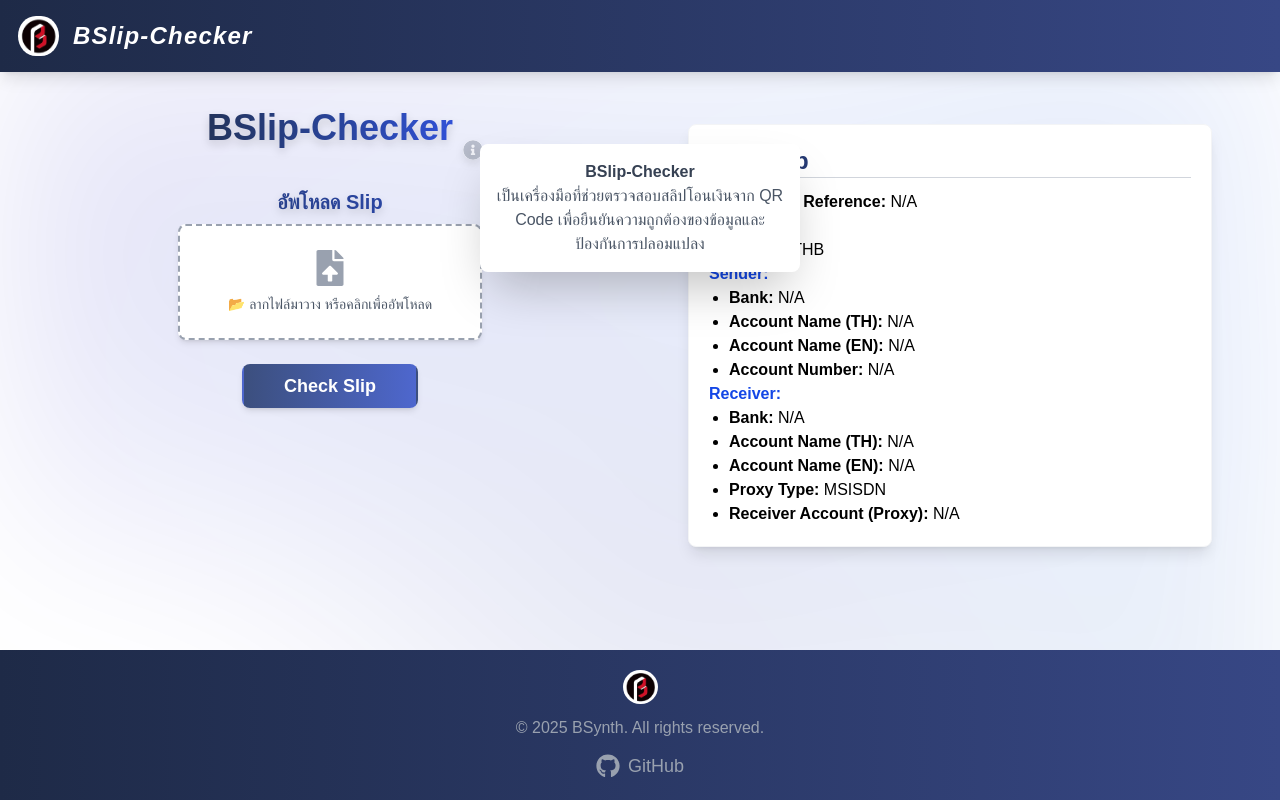
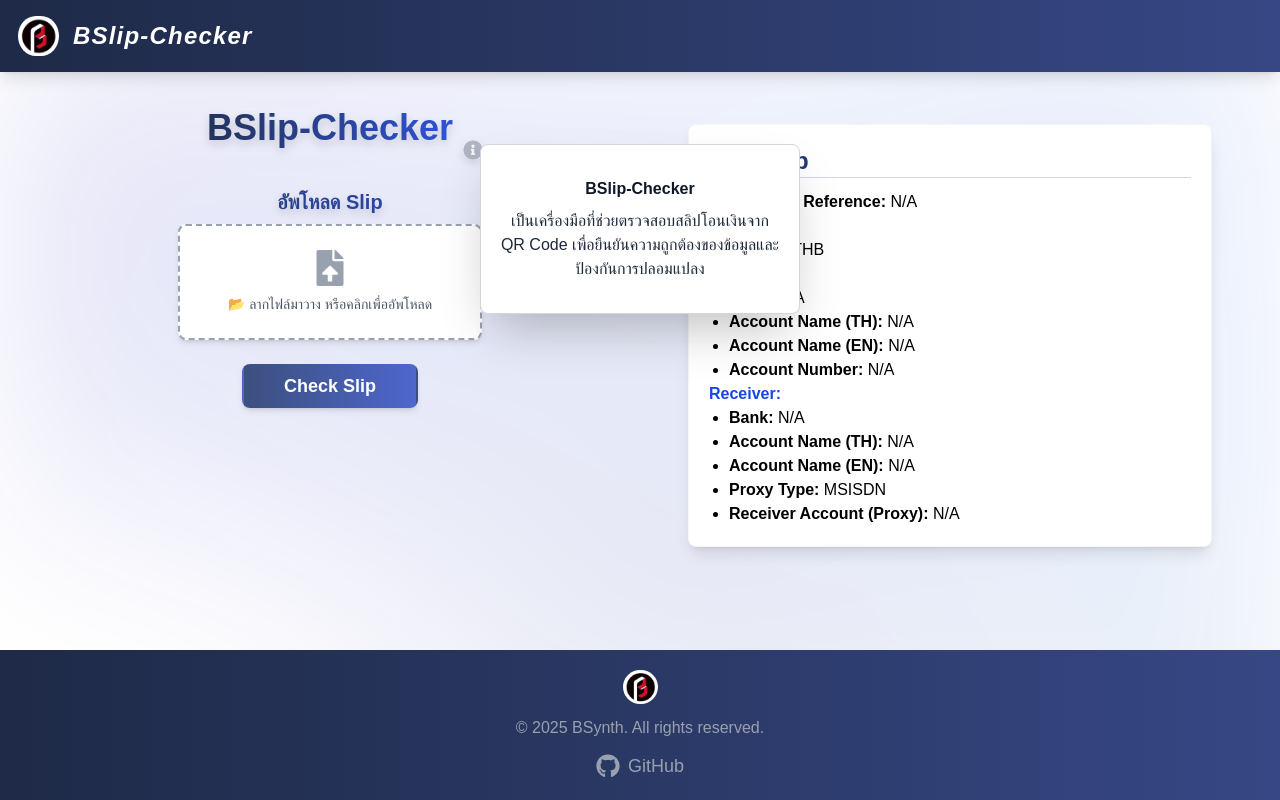
Before and after one commit to Sahasawat-Boss/BSlip-Checker, a Next.js app: page / in a window 1280 px wide. Both pictures are taken after a click on the icon 473 px from the left and 149 px from the top of the page. Built offline with nearby package versions, Linux system fonts and the light colour scheme.

Commit message:
Update GUIS

```diff
--- a/src/app/Components/TitleApp.tsx
+++ b/src/app/Components/TitleApp.tsx
@@ -28,9 +28,9 @@
                 BSlip-Checker
 
                 {/* Info Icon */}
-                <span className="relative inline-block">
+                <span className="relative inline-block ">
                     <FaInfoCircle
-                        className="absolute top-0 right-[-30px] bg-white rounded-full text-gray-400 text-xl cursor-pointer hover:scale-125 transition opacity-60"
+                        className="absolute top-0 right-[-30px] bg-white rounded-full text-gray-400 text-xl cursor-pointer hover:scale-125 transition opacity-70 "
                         onClick={togglePopup} // Show on click
                         onMouseEnter={() => setIsPopupOpen(true)} // Show on hover
                         aria-label="More Info"
@@ -42,11 +42,11 @@
             {isPopupOpen && (
                 <div
                     ref={tooltipRef}
-                    className="fixed top-36 left-1/2 -translate-x-1/2 w-80 bg-white text-gray-900 rounded-lg p-4 shadow-2xl text-base z-[100] transition-opacity duration-300">
+                    className="fixed top-36 left-1/2 -translate-x-1/2 w-80 bg-white text-gray-900 rounded-lg py-8 px-4 shadow-2xl text-base z-[100] transition-opacity duration-300 border border-gray-300">
 
                     {/* Tooltip Content */}
-                    <p className="text-gray-700 font-semibold">BSlip-Checker</p>
-                    <p className="text-gray-600">
+                    <p className="text-gray-900 font-semibold mb-2">BSlip-Checker</p>
+                    <p className="text-gray-800">
                         เป็นเครื่องมือที่ช่วยตรวจสอบสลิปโอนเงินจาก QR Code
                         เพื่อยืนยันความถูกต้องของข้อมูลและป้องกันการปลอมแปลง
                     </p>
--- a/src/app/page.tsx
+++ b/src/app/page.tsx
@@ -138,6 +138,7 @@
       const res = await fetch('/api/easyslip', { method: 'POST', body: formData });
       if (!res.ok) throw new Error(`HTTP error! Status: ${res.status}`);
       const data: EasySlipResponse = await res.json();
+      console.error('API EasySlip Response:', data);
       setResponseData(data);
     } catch (error) {
       console.error('Error Occurred:', error);
```
